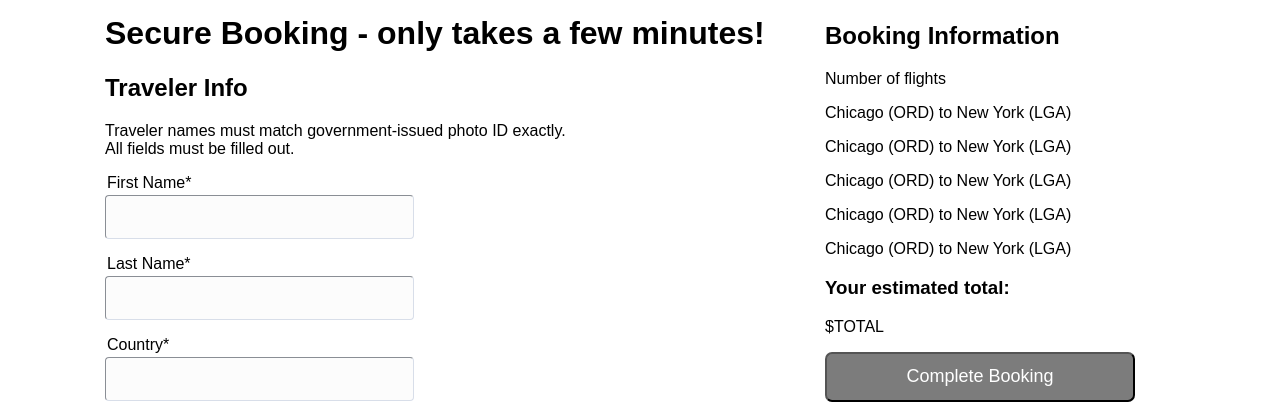
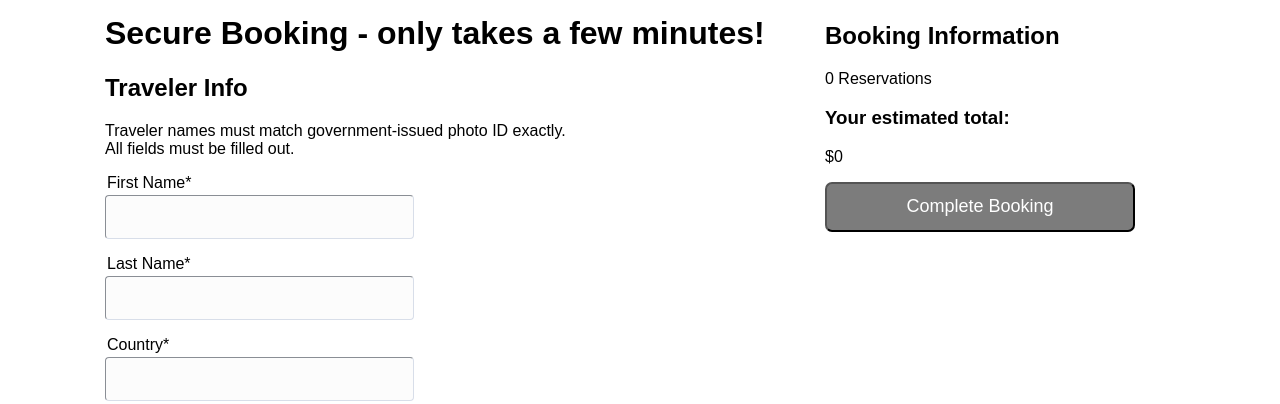
Before and after one commit to Daniel-McCarthy/DinoTravelFrontend, a React app: page /#/checkout in a window 1280 px wide. Shown: the part 265-669 px from the top of the page. Built offline with nearby package versions, Linux system fonts and the light colour scheme.

Commit message:
Added offer data from home page

```diff
--- a/src/CheckoutPage.tsx
+++ b/src/CheckoutPage.tsx
@@ -100,7 +100,7 @@ export class CheckoutPage extends React.Component<ICheckoutPageProps, ICheckoutP
                             <CheckoutForm updateFirstName={this.updateFirstName} updateLastName={this.updateLastName} updateBirthday={this.updateBirthday} updateEmail={this.updateEmail} />
                         </div>
                         <div id="checkoutReceiptContainer">
-                            <CheckoutReceipt firstName={this.state.firstName} lastName={this.state.lastName} email={this.state.email} dob={(this.state.birthday)} idToken={this.props.id_Token} />
+                            <CheckoutReceipt firstName={this.state.firstName} lastName={this.state.lastName} email={this.state.email} dob={(this.state.birthday)} idToken={this.props.id_Token} flightOffers={this.props.reservedFlightOffers} />
                         </div>
                     </div>
                 </main>
--- a/src/components/CheckoutPage/CheckoutReceipt.tsx
+++ b/src/components/CheckoutPage/CheckoutReceipt.tsx
@@ -1,10 +1,12 @@
 import moment from 'moment';
-import React from 'react';
+import React, { useEffect, useState } from 'react';
+import { IFlightOfferData } from '../../api/flightOffers';
 import { updateUser } from '../../api/users';
 import '../../styles/CheckoutPage.css';
 
-export default function CheckoutReceipt({firstName, lastName, email, dob, idToken} : {firstName: string, lastName: string, email: string, dob: moment.Moment, idToken: string | null}) {
-    const testFlights = ["Chicago (ORD) to New York (LGA)","Chicago (ORD) to New York (LGA)", "Chicago (ORD) to New York (LGA)", "Chicago (ORD) to New York (LGA)", "Chicago (ORD) to New York (LGA)"];
+export default function CheckoutReceipt({firstName, lastName, email, dob, idToken, flightOffers} : {firstName: string, lastName: string, email: string, dob: moment.Moment, idToken: string | null, flightOffers: IFlightOfferData[]}) {
+
+    const [total, setTotal] = useState(0);
 
     const completeBooking = () => {
         console.log("booking");
@@ -14,26 +16,44 @@ export default function CheckoutReceipt({firstName, lastName, email, dob, idToke
         }
     }
 
+    const getTotal = (offers: IFlightOfferData[]) => {
+
+        var sm = 0
+        offers.forEach((offer) =>{
+            const gt = parseFloat(offer.price.grandTotal);
+
+            sm = sm + gt
+        });
+        setTotal(sm);
+        return sm;
+    }
+
+    useEffect(() => {
+        getTotal(flightOffers);
+    }, flightOffers)
+
+
     return (
         <>
             <div id="bookingReceipt">
                 <div id="receiptTitle">
                     <h2>Booking Information</h2>
-                    <p>Number of flights</p>
+                    <p>{flightOffers.length} Reservations</p>
                 </div>
 
                 <div id="receiptFlights">
-                    {testFlights.map((_) => (
-                        <p>
-                            {_}
-                        </p>
-                    ))}
-
+                    {flightOffers.map((offer) => {
+                        offer.itineraries.map((itinerary) => {
+                            itinerary.segments.map((segment) => {
+                                <p>({segment.departure.iataCode}) to ({segment.arrival.iataCode})</p>
+                            })
+                        })
+                    })}
                 </div>
 
                 <div id="receiptTotal">
                     <h3>Your estimated total:</h3>
-                    <p>$TOTAL</p>
+                    <p>${total}</p>
                 </div>
 
                 <p>
```
